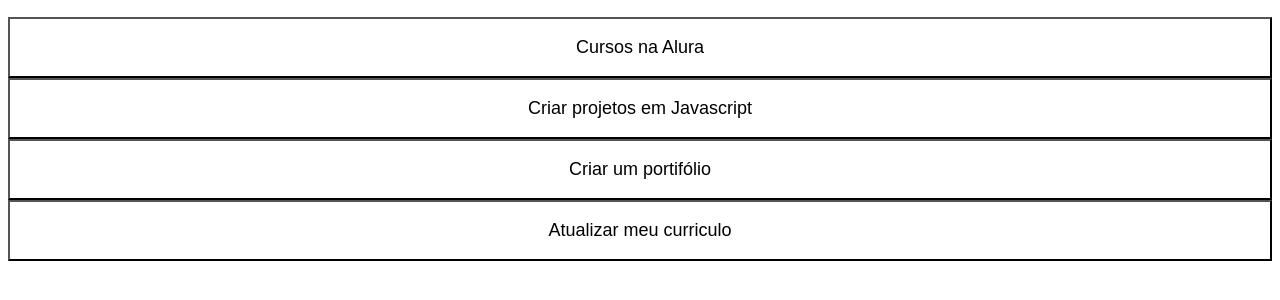
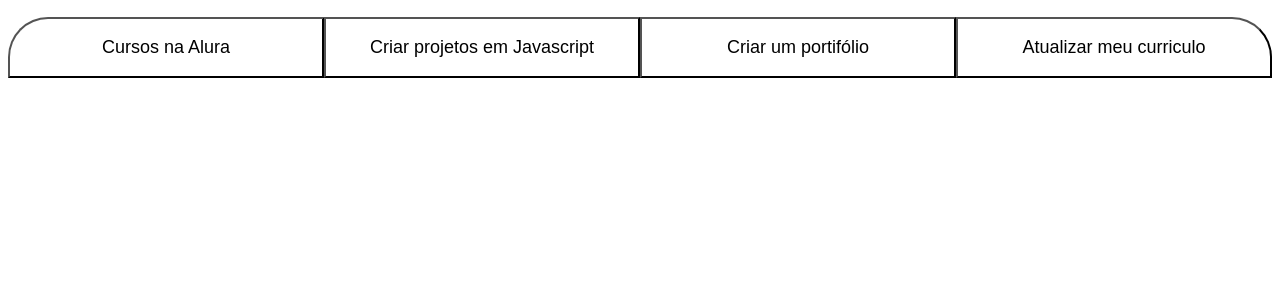
Before and after one commit to Flavio2007/Objetivos3D, a plain HTML site: page index.html in a window 1280 px wide. Shown: the part 50-350 px from the top of the page. Drawn offline with Linux system fonts and the light colour scheme.

Commit message:
borda do botaoão

```diff
--- a/style.css
+++ b/style.css
@@ -7,3 +7,9 @@
 .titulo-principal span {color: var(--verde);}
 
 .botao { font-family: «Crakra Petch», sans-serif; background-color: var(--botao-inativo); color: var(--branco); display: flex; justify-content: center; padding: 1em; font-size: 18px; align-items: center; width: 100%;}
+
+.botoes { display: block; } @media screen and (min-width: 768px) { .botoes { display: flex; } }
+
+.botao:first-child { border-radius: 40px 0 0 0; }
+
+.botao:last-child { border-radius: 0 40px 0 0; }
```
